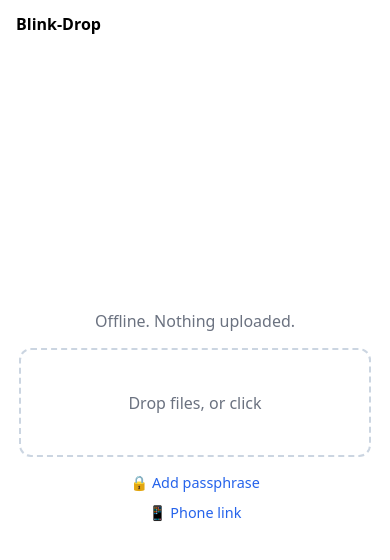
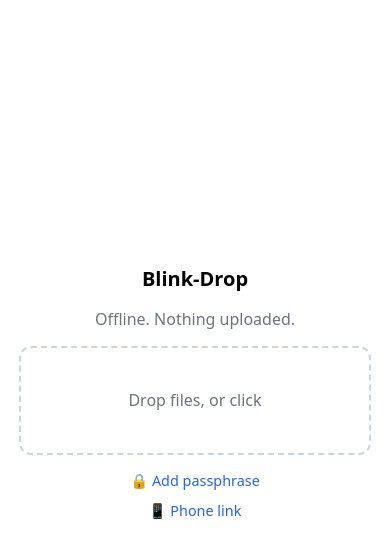
Before and after one commit to grammy-jiang/blink-drop, a website built with Vite: page web/index.html in a window 390 px wide. Built offline with nearby package versions, Linux system fonts and the light colour scheme.

Commit message:
fix(ui): concentrate content — move the title into the centered group (v0.9.1) (#30)
User feedback: the top-left `Blink-Drop` header (v0.9.0) pulled the eye to
a corner while everything else was centered — the elements read as spread
across the page instead of concentrated together.

Moved the title from a corner `<header>` into the vertically-centered
content group on BOTH pages, so the brand + tagline + controls form one
concentrated block in the middle:
- Sender: `<h1 class="brand">Blink-Drop</h1>` atop `.content`; removed the
  top `<header>`.
- Receiver: `<div class="brand">` atop the Ready `.screen` (renderReady);
  removed the top `<header>`. Immersive states (camera / result card)
  stay content-only.
- Shared `.brand` style keeps the two pages consistent.

CSS/markup only — no wire/protocol/logic change. Verified in Chrome:
sender (desktop) + receiver Ready (phone) both show the brand centered
with their content, no corner title. biome + tsc + 87 tests + build
green. Bump 0.9.0 -> 0.9.1.

Co-Authored-By: Claude Opus 4.8 <noreply@anthropic.com>
Claude-Session: https://claude.ai/code/session_017GSnmnUWcq8d5z8gWi4dwu

```diff
--- a/web/index.html
+++ b/web/index.html
@@ -22,8 +22,8 @@
         display: flex;
         flex-direction: column;
       }
-      header { padding: 0.8rem 1rem; font-weight: 600; }
       main { flex: 1; display: flex; }
+      .brand { font-size: 1.25rem; font-weight: 700; margin: 0; }
       /* `margin: auto` centers the content in both axes AND is overflow-safe:
          it collapses to a top-aligned, scrollable layout when the playing stage
          grows taller than the viewport. */
@@ -101,9 +101,9 @@
     </style>
   </head>
   <body>
-    <header>Blink-Drop</header>
     <main>
       <div class="content">
+        <h1 class="brand">Blink-Drop</h1>
         <p class="tagline">Offline. Nothing uploaded.</p>
 
         <label class="dropzone" id="dropzone" for="file">Drop files, or click</label>
--- a/web/package.json
+++ b/web/package.json
@@ -1,7 +1,7 @@
 {
   "name": "blink-drop-web",
   "private": true,
-  "version": "0.9.0",
+  "version": "0.9.1",
   "type": "module",
   "description": "Blink-Drop web sender — offline animated-QR file transfer (sender half). See ../docs.",
   "scripts": {
--- a/web/src/ui/receiver.ts
+++ b/web/src/ui/receiver.ts
@@ -55,6 +55,7 @@ function main(): void {
     stopCamera();
     app.innerHTML = `
       <div class="screen">
+        <h1 class="brand">Blink-Drop</h1>
         <div class="hint">Point your phone at the animation on the other screen.</div>
         <button type="button" id="start" class="primary">Start scanning</button>
         ${installHintHtml()}
```
Also changed, not shown: web/receiver.html (+1 -2 lines), CHANGELOG.md, README.md.
